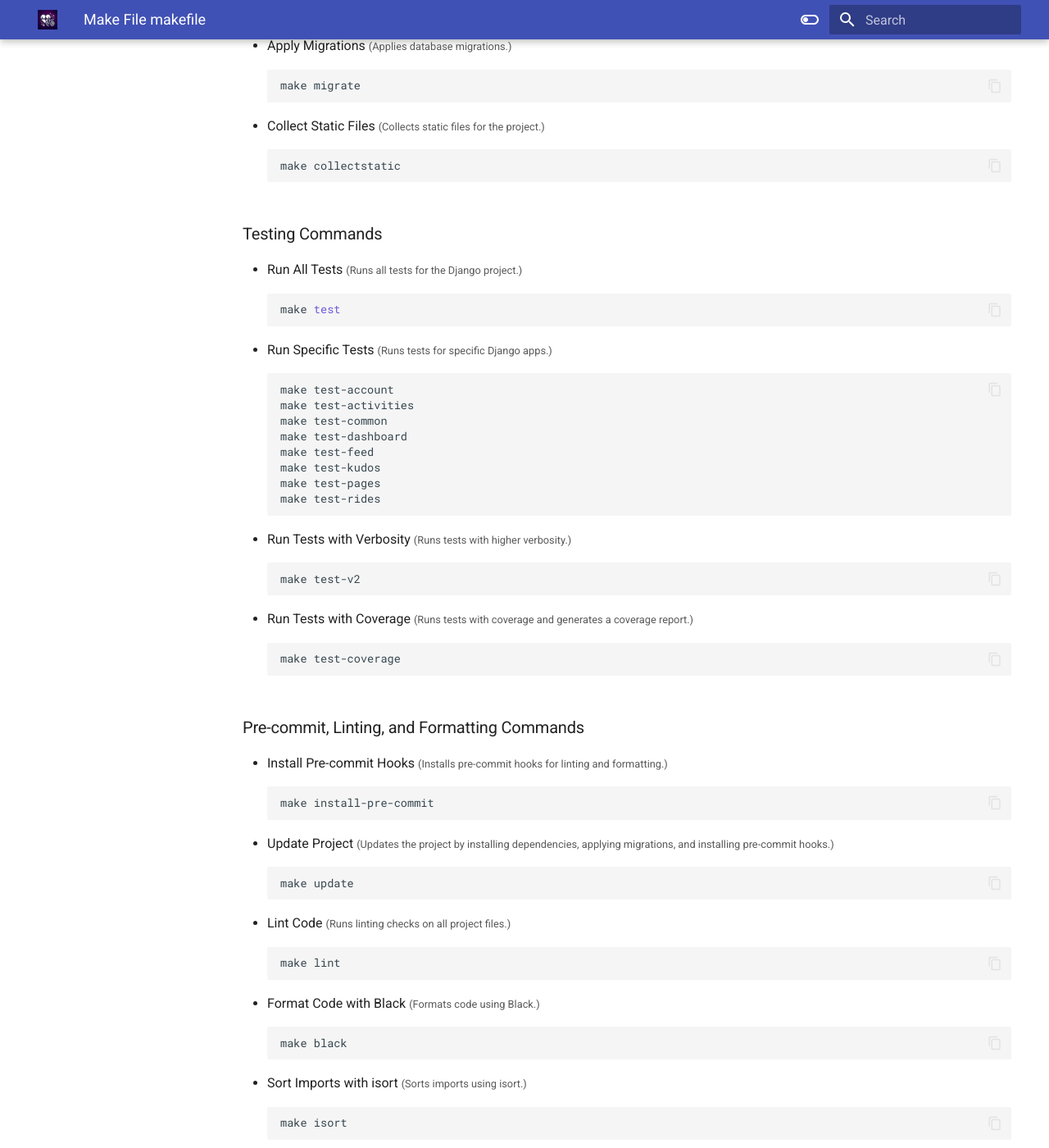
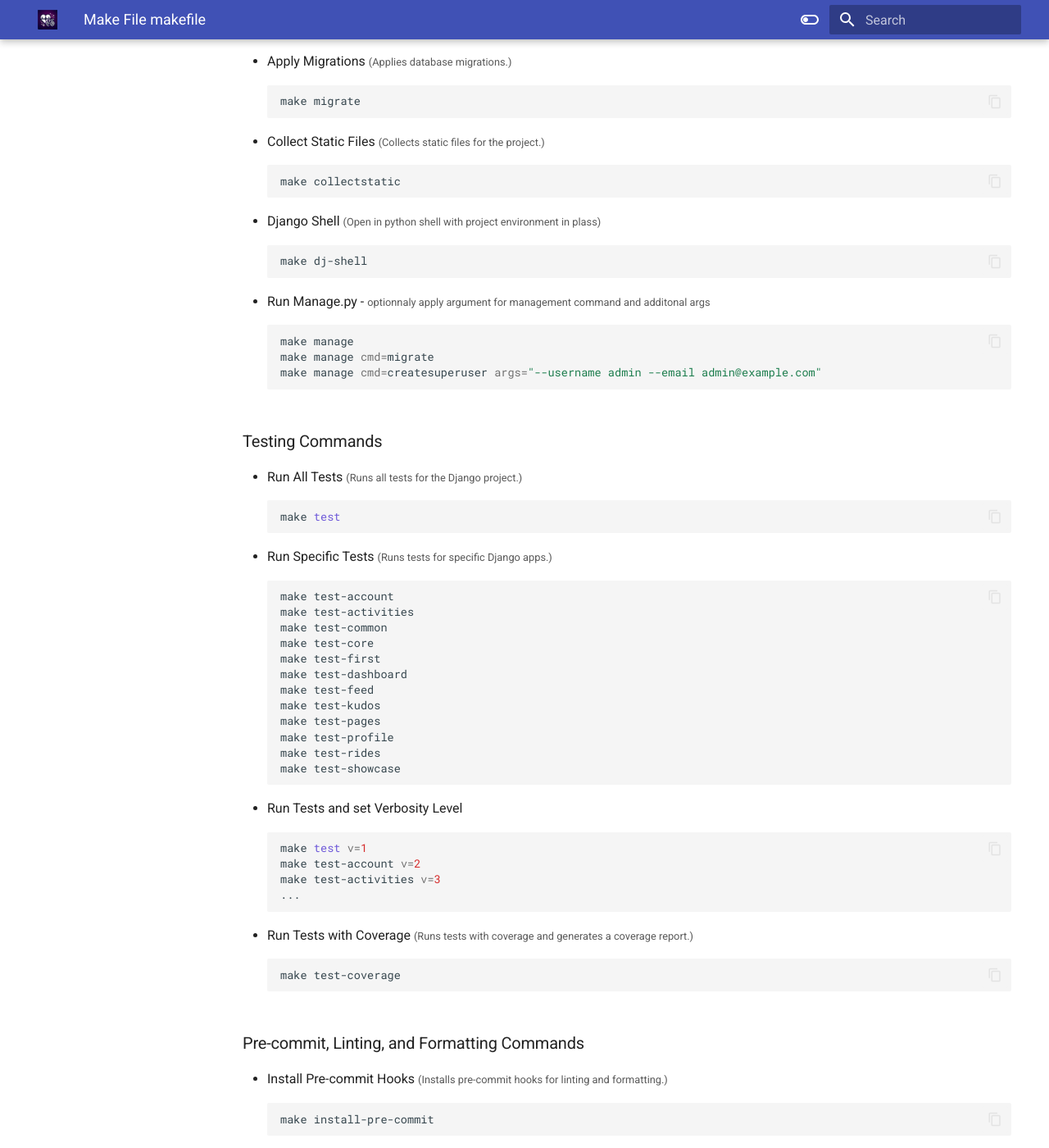
Before and after one commit to timpandrews/beats_docs, an MkDocs documentation site: the page built from docs/tools/makefile.md, in a window 1280 px wide and 1400 px high, scrolled down 931 px. Shown: the whole window at 82% size. Built offline with MkDocs 1.6.1 and Material for MkDocs 9.7.7, drawn with Linux system fonts in a browser that asks for light colours; some of the changed text lies outside the part shown.

````diff
--- a/docs/tools/makefile.md
+++ b/docs/tools/makefile.md
@@ -13,9 +13,10 @@ make install
 make shell
 ```
 ### Django Commands
-* Run Django Development Server <small>(Runs the Django development server on 127.0.0.1:8000.)</small>
+* Run Django Development Server <small>(Runs the Django development server on 127.0.0.1:8000.)</small> - <small>Optionally set the verbosity level</small>
 ```bash
-make run-server
+make run
+make run v=2
 ```
 * Create Superuser <small>(Creates a superuser for the Django project.)</small>
 ```bash
@@ -33,6 +34,16 @@ make migrate
 ```bash
 make collectstatic
 ```
+* Django Shell <small>(Open in python shell with project environment in plass)</small>
+```bash
+make dj-shell
+```
+* Run Manage.py - <small>optionnaly apply argument for management command and additonal args</small>
+```bash
+make manage
+make manage cmd=migrate
+make manage cmd=createsuperuser args="--username admin --email admin@example.com"
+```
 ### Testing Commands
 * Run All Tests <small>(Runs all tests for the Django project.)</small>
 ```bash
@@ -43,15 +54,22 @@ make test
 make test-account
 make test-activities
 make test-common
+make test-core
+make test-first
 make test-dashboard
 make test-feed
 make test-kudos
 make test-pages
+make test-profile
 make test-rides
+make test-showcase
 ```
-* Run Tests with Verbosity <small>(Runs tests with higher verbosity.)</small>
+* Run Tests and set Verbosity Level
 ```bash
-make test-v2
+make test v=1
+make test-account v=2
+make test-activities v=3
+...
 ```
 * Run Tests with Coverage <small>(Runs tests with coverage and generates a coverage report.)</small>
 ```bash
@@ -86,3 +104,21 @@ make ruff
 ```bash
 make ruff-fix
 ```
+### Custom Commands
+* Run send_test_email custom command - <small>With provided email type</small>
+```bash
+make test_email type=email_confirmation
+make test_email type=password_reset
+```
+<small>Supported email types:
+    - account_already_exists (shorthand: exists)
+    - email_confirmation (shorthand: confirm)
+    - email_confirmation_signup (shorthand: signup)
+    - email_verification (shorthand: verify)
+    - password_reset (shorthand: reset)
+    - unknown_account (shorthand: unknown)</small>
+
+* Run check-filenames custom command
+```bash
+make check-filenames
+```
````
Also changed, not shown: docs/conventions/commit_messages.md (+6 -0 lines), docs/extras.md (+1 -1 lines), docs/extras/disable_log_messages.md (+10 -4 lines), docs/extras/email.md (added, +61 -0 lines), docs/misc.md (+4 -0 lines), docs/misc/domain_hosting.md (added, +26 -0 lines), docs/misc/examples.md (+24 -6 lines), docs/misc/smtp_info.md (added, +52 -0 lines), docs/misc/website_analytics.md (added, +16 -0 lines), docs/assets/JenZen.jpg (added), docs/assets/icons/beats_docs.jpg (added), docs/assets/icons/umami.png (added), docs/misc/django_error_logs_production.md (renamed from docs/extras/django_error_logs_production.md).
